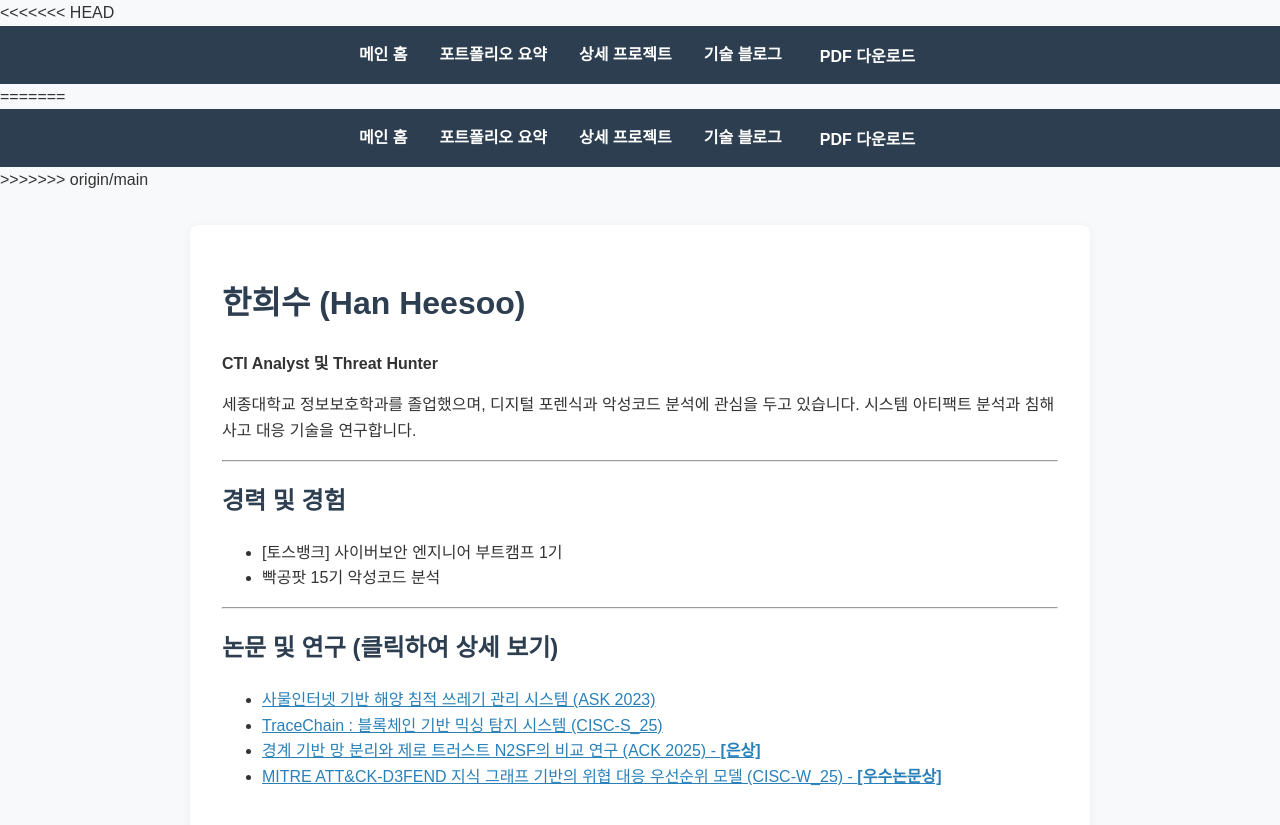
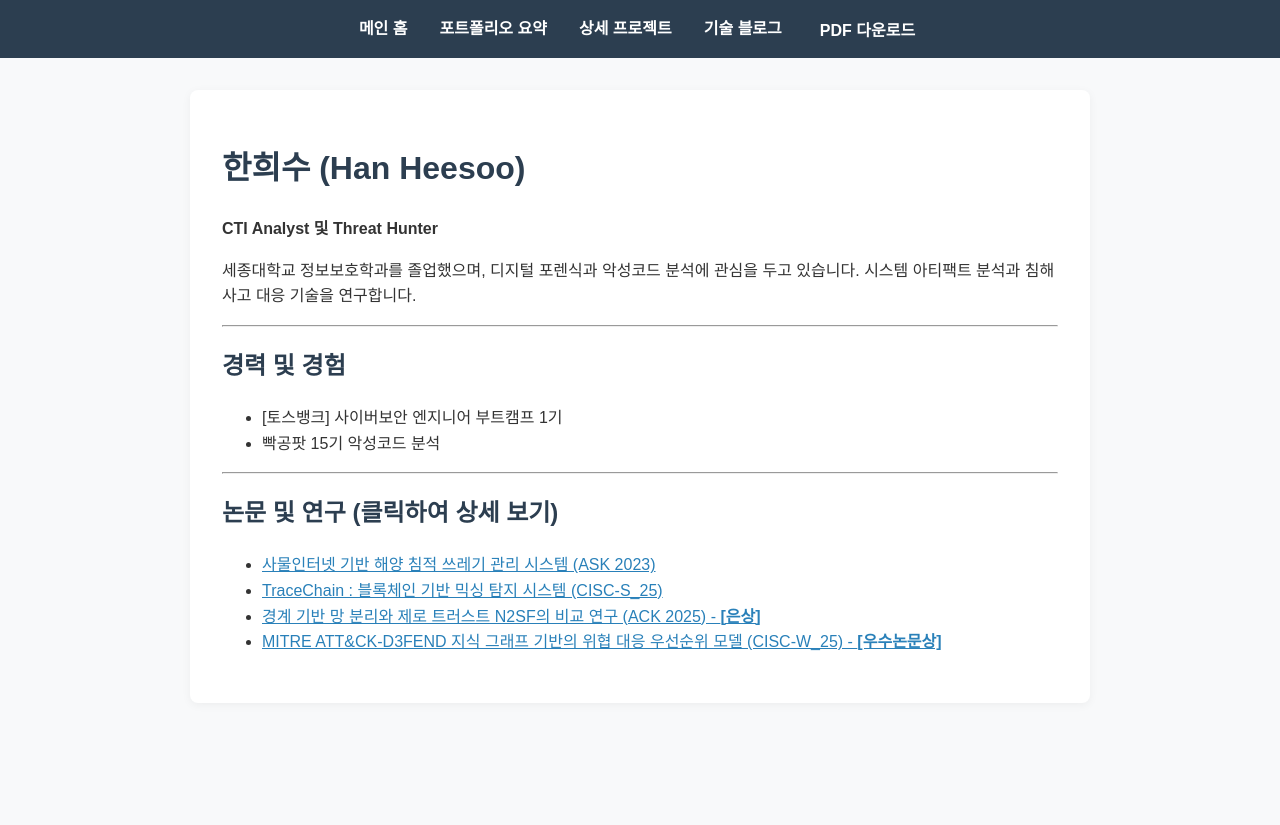
Before and after one commit to crowndaisy76/crowndaisy76.github.io, a Jekyll site: the page portfolio.html, which Jekyll copies as it is, in a window 1280 px wide. Shown: the top 825 px of the page. Built offline with Jekyll 4.4.1, drawn with Linux system fonts in a browser that asks for light colours.

Commit message:
vault backup: 2026-04-26 17:30:12

```diff
--- a/portfolio.html
+++ b/portfolio.html
@@ -38,7 +38,6 @@
 </head>
 <body>
 
-<<<<<<< HEAD
     <header>
         <nav>
             <a href="index.html">메인 홈</a>
@@ -48,17 +47,6 @@
             <button onclick="window.print()">PDF 다운로드</button>
         </nav>
     </header>
-=======
-<header>
-    <nav>
-        <a href="index.html">메인 홈</a>
-        <a onclick="showSection('home')">포트폴리오 요약</a>
-        <a onclick="showSection('projects')">상세 프로젝트</a>
-        <a href="blog.html">기술 블로그</a>
-        <button onclick="window.print()">PDF 다운로드</button>
-    </nav>
-</header>
->>>>>>> origin/main
 
 <div class="container">
     <div id="home" class="section active">
```
